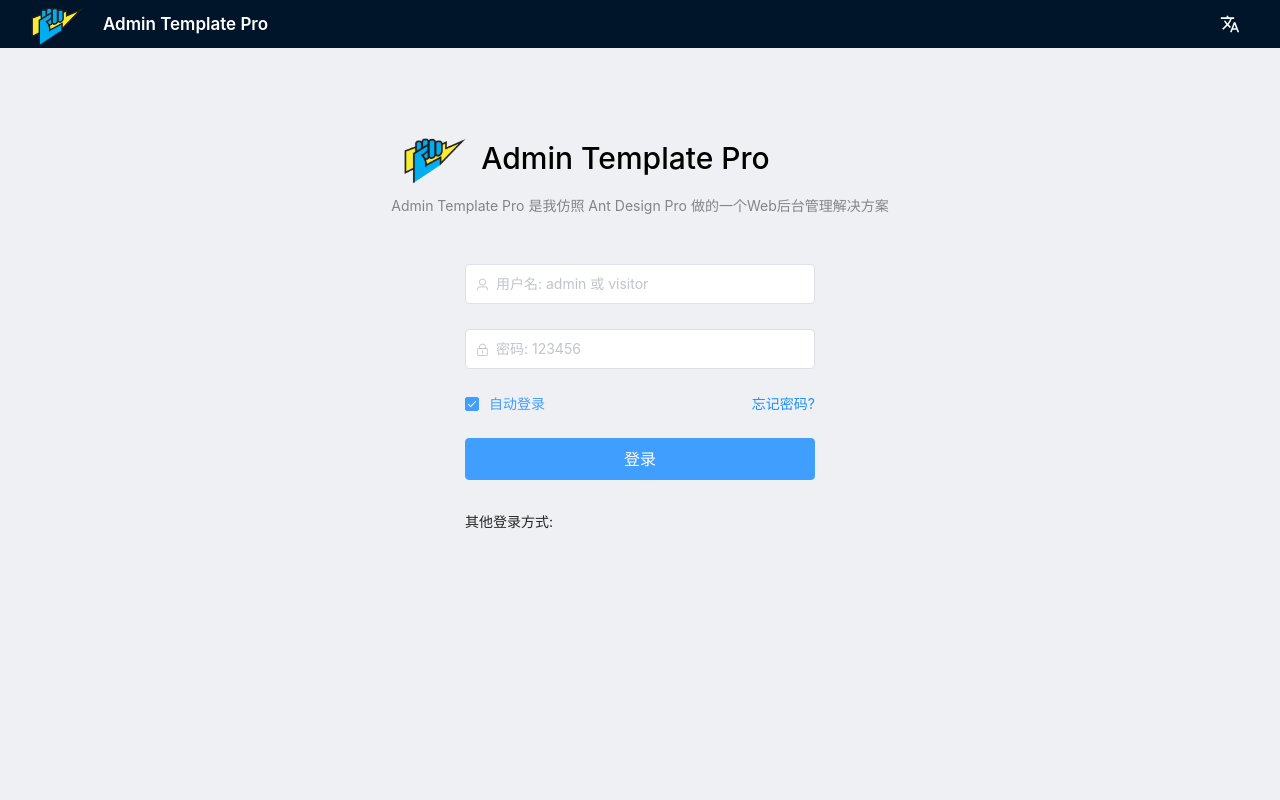
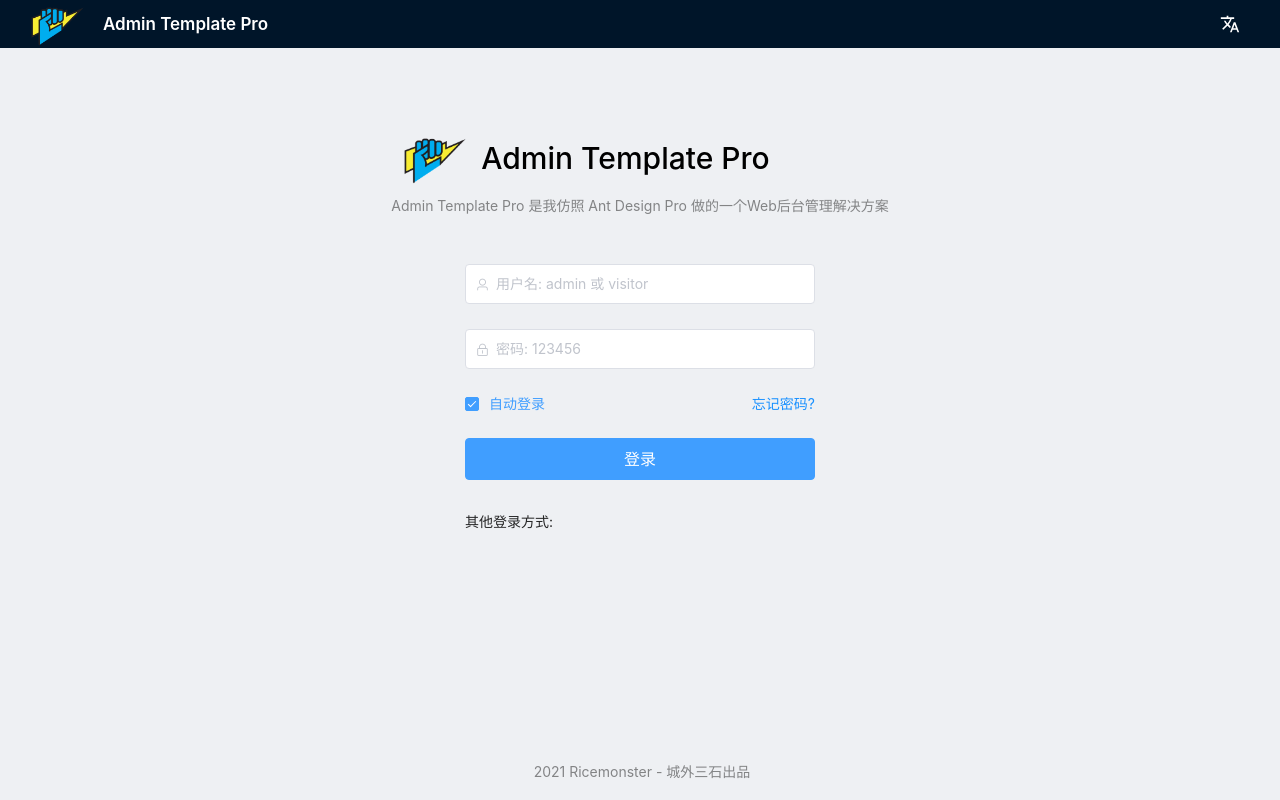
Before and after one commit to Ricemonster/vue-admin-project, a Vue app: page /login in a window 1280 px wide. Built offline with nearby package versions, Linux system fonts and the light colour scheme; a web font is replaced by a local one.

Commit message:
add:添加footer页面

```diff
--- a/src/App.vue
+++ b/src/App.vue
@@ -11,6 +11,7 @@
           </el-aside>
           <el-main>
             <router-view />
+            <Footer />
           </el-main>
         </el-container>
       </el-container>
@@ -59,5 +60,6 @@ export default {
   .el-main {
     height: 100%;
     overflow: scroll-y;
+    position: relative;
   }
 </style>
--- a/src/components/MenuBar.vue
+++ b/src/components/MenuBar.vue
@@ -45,6 +45,7 @@ export default {
   },
   methods: {
     handleSelect(key){
+
       this.$router.push(key)
     }
   },
--- a/src/router/index.js
+++ b/src/router/index.js
@@ -58,10 +58,10 @@ let routes = [{
         meta: {
             title: '404',
             icon: '404',
+            hidden: true
         },
-        component: () => {
+        component: () =>
             import ('@/views/404.vue')
-        }
     }
 ]
 
@@ -74,12 +74,10 @@ const router = new VueRouter({
 router.beforeEach((to, from, next) => {
     NProgress.start()
     if (store.getters.token) { // 有token
-
         if (to.path === '/login') {
             next('/');
         } else {
             if (to.meta && to.meta.roles) { // 页面要权限的
-                console.log('需要的权限', to.path)
                 next()
                 if (store.getters.roles !== '') { // 页面已拉取用户数据
                     // 判断权限
--- a/src/router/modules/404.js
+++ b/src/router/modules/404.js
@@ -4,9 +4,8 @@ export default {
     meta: {
         title: '404',
         icon: '404',
-        hidden: true,
+        hidden: true
     },
-    component: () => {
+    component: () =>
         import ('@/views/404.vue')
-    }
 }
--- a/src/static/font/icons.css
+++ b/src/static/font/icons.css
@@ -13,4 +13,4 @@
     -moz-osx-font-smoothing: grayscale;
 }
 
-@import url('//at.alicdn.com/t/font_2896146_nualn9g26jn.css');
+@import url('//at.alicdn.com/t/font_2896146_luhl9lb550h.css');
--- a/src/utils/util.js
+++ b/src/utils/util.js
@@ -7,7 +7,7 @@ export function getallroutes() {
     });
     return routes
 }
-//  根据 roles 构建动态路由表
+// 根据 roles 构建动态路由表
 export function buildroutes(allroutes, roles) {
     let routes = []
     allroutes.forEach((item) => {
--- a/src/views/404.vue
+++ b/src/views/404.vue
@@ -1,15 +1,21 @@
 <template>
   <div>
-      404NotFound
+      <img src="~@/static/image/404.svg"  color="" />
   </div>
 </template>
 
 <script>
 export default {
-    name: '404'
+    name: 'notfound404'
 }
 </script>
 
-<style>
-
+<style lang="scss" scoped>
+img {
+  display: flex;
+  align-items: center;
+  margin: 0 auto;
+  height: 50%;
+  width: 50%;
+}
 </style>
--- a/src/views/Layout/footer.vue
+++ b/src/views/Layout/footer.vue
@@ -1,5 +1,14 @@
 <template>
-  <div></div>
+  <div class="footer">
+    <div class="footer__1">
+      <a href="https://github.com/Ricemonster/vue-admin-project" target="_blank"><i class="iconfont icon-github"></i></a>
+    </div>
+    <div class="footer__2">
+      <i class="iconfont icon-copyright"></i>
+      &nbsp;
+      <span>2021 Ricemonster - 城外三石出品</span>
+    </div>
+  </div>
 </template>
 
 <script>
@@ -9,5 +18,25 @@ export default {
 </script>
 
 <style lang="scss" scoped>
-
+.footer {
+  position: absolute;
+  bottom: 20px;
+  left: 50%;
+  display: flex;
+  flex-direction: column;
+  align-items: center;
+  transform: translate(-50%);
+  color: rgba(0,0,0,.45);
+  font-size: 14px;
+  @include b('footer__1'){
+    & i:hover{
+      color: $text-base-color;
+    }
+  }
+  @include b('footer__2'){
+    display: flex;
+    flex-direction: row;
+    align-items: center;
+  }
+}
 </style>
```
Also changed, not shown: package.json (line endings or trailing spaces), src/static/image/404.svg (added).
